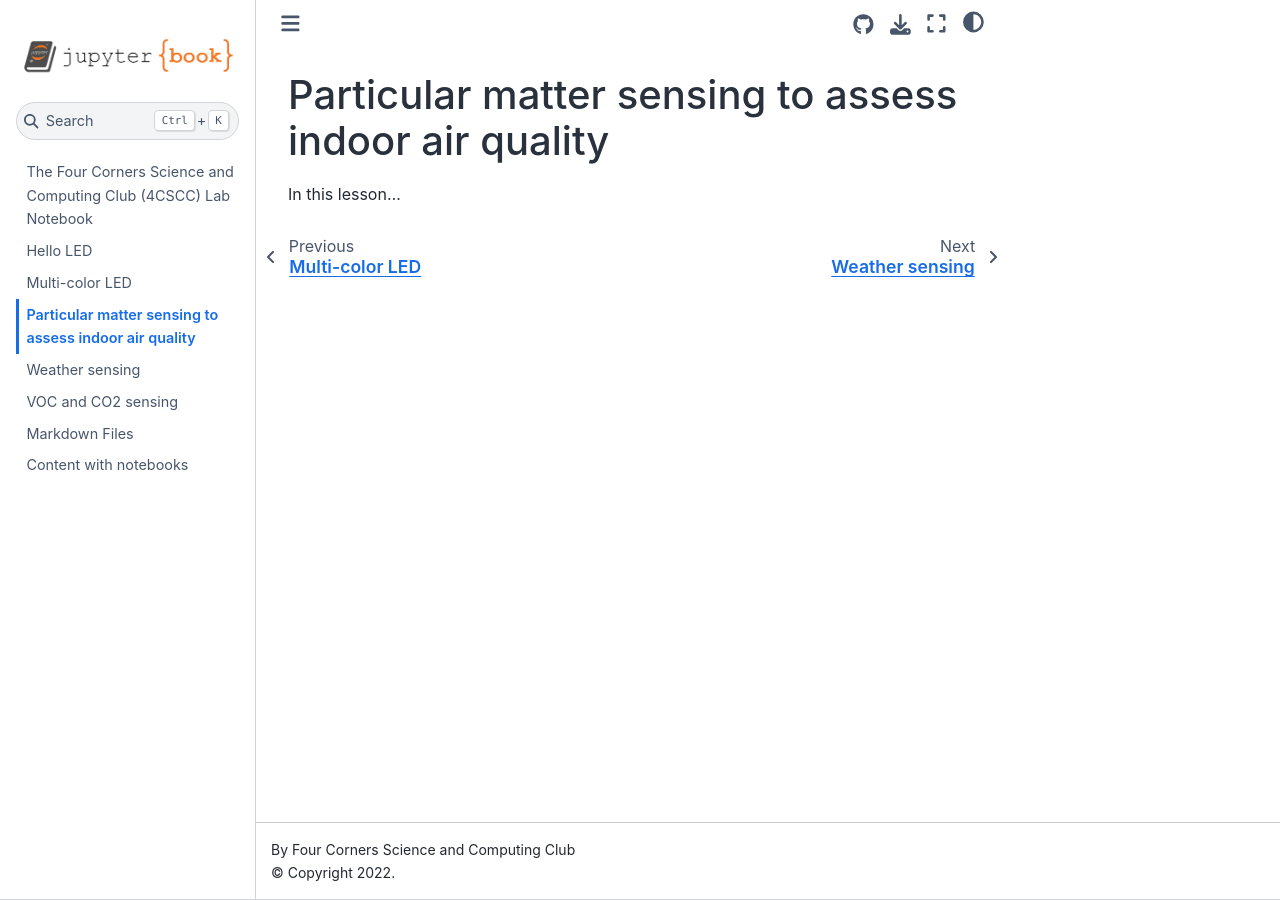
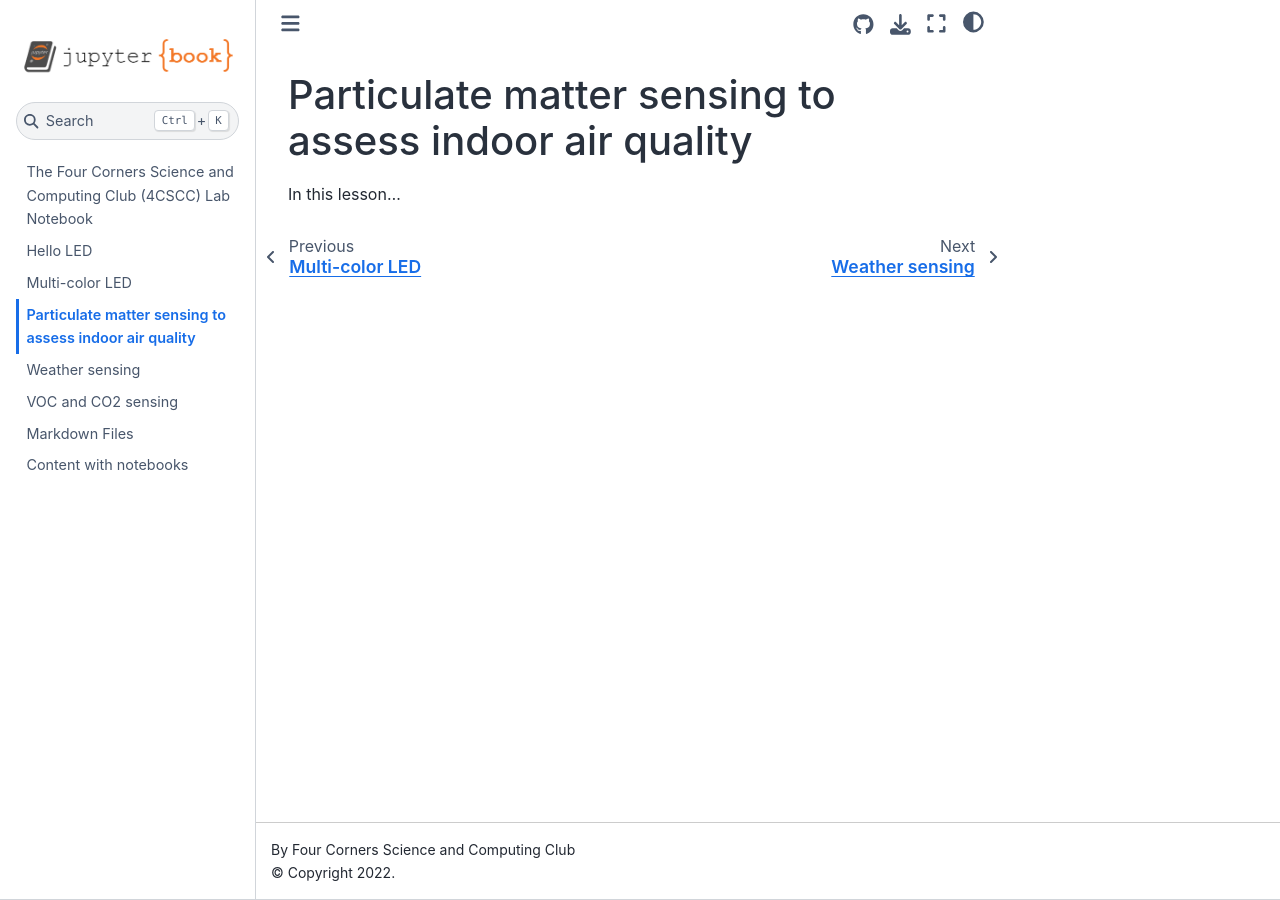
Before and after one commit to 4cscc/4cscc-lab-manual, a Jupyter Book: the page built from book/lessons/pm-sensing-1/lesson.md, in a window 1280 px wide. Built offline with Jupyter Book 1.0.4 settings and Sphinx 7.4.7 and the Sphinx Book theme 1.1.4, drawn with Linux system fonts in a browser that asks for light colours.

Commit message:
fixed typo, added images

```diff
--- a/book/lessons/pm-sensing-1/lesson.md
+++ b/book/lessons/pm-sensing-1/lesson.md
@@ -1,3 +1,3 @@
-# Particular matter sensing to assess indoor air quality
+# Particulate matter sensing to assess indoor air quality
 
 In this lesson...
```
Also changed, not shown: book/lessons/pm-sensing-1/images/pm-sensor-1.jpeg (added), book/lessons/pm-sensing-1/images/pm-sensor-2.jpeg (added), book/lessons/pm-sensing-1/images/pm-sensor-3.jpeg (added), 1 other file.
